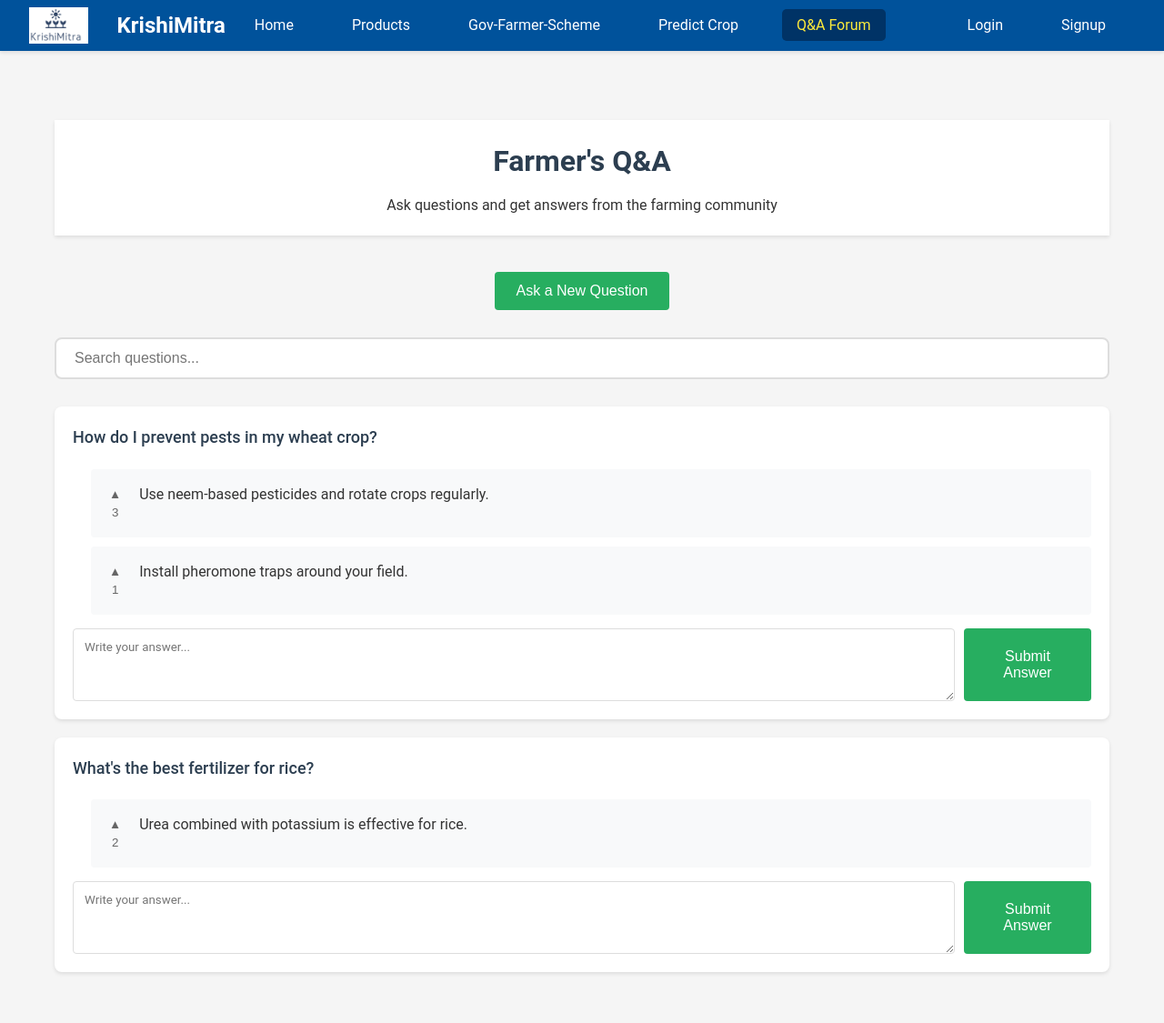
After one commit to sauravZope/KrishiMitra.github.io, a Node server app: page /qa in a window 1280 px wide. The commit adds this page. Shown: the whole page at 91% size. Run offline with Node 20, Linux system fonts and the light colour scheme; some libraries are stand-ins or nearby versions.

Commit message:
Add Q&A feature with routing, views, and styles, and a real time search functionality

```diff
--- a/app.js
+++ b/app.js
@@ -26,6 +26,7 @@ const shopRoutes = require('./routes/shop');
 const govSchemeRoutes=require("./routes/govSchemeRoutes")
 const authRoutes = require('./routes/auth');
 const GeminiApiCallRoute=require("./routes/GeminiApiCallRoute");
+const qaRoutes = require('./routes/qa');
 
 app.use(bodyParser.urlencoded({ extended: false }));
 app.use(express.static(path.join(__dirname, 'public')));
@@ -62,6 +63,7 @@ app.use('/admin', adminRoutes);
 app.use(shopRoutes);
 app.use(govSchemeRoutes);
 app.use(GeminiApiCallRoute);
+app.use('/qa', qaRoutes);
 app.use(authRoutes);
 app.use(errorController.get404);
 
--- /dev/null
+++ b/public/css/qa.css
@@ -0,0 +1,271 @@
+* {
+    margin: 0;
+    padding: 0;
+    box-sizing: border-box;
+}
+
+body {
+    font-family: 'Roboto', sans-serif;
+    line-height: 1.6;
+    color: #333;
+    background-color: #f5f5f5;
+}
+
+.container {
+    max-width: 1200px;
+    margin: 0 auto;
+    padding: 20px;
+}
+
+header {
+    text-align: center;
+    margin-bottom: 40px;
+    padding: 20px 0;
+    background-color: #fff;
+    box-shadow: 0 2px 4px rgba(0,0,0,0.1);
+}
+
+header h1 {
+    color: #2c3e50;
+    margin-bottom: 10px;
+}
+
+.search-container {
+    margin-bottom: 30px;
+    position: relative;
+}
+
+.search-input {
+    width: 100%;
+    padding: 12px 20px;
+    font-size: 16px;
+    border: 2px solid #ddd;
+    border-radius: 8px;
+    transition: border-color 0.3s;
+}
+
+.search-input:focus {
+    outline: none;
+    border-color: #27ae60;
+}
+
+.no-results {
+    text-align: center;
+    padding: 20px;
+    background-color: #fff;
+    border-radius: 8px;
+    margin-top: 20px;
+    color: #666;
+    box-shadow: 0 2px 4px rgba(0,0,0,0.1);
+}
+
+.no-results.hidden {
+    display: none;
+}
+
+.ask-question-container {
+    margin-bottom: 30px;
+    text-align: center;
+}
+
+#askQuestionBtn {
+    background-color: #27ae60;
+    color: white;
+    border: none;
+    padding: 12px 24px;
+    border-radius: 4px;
+    cursor: pointer;
+    font-size: 16px;
+    transition: background-color 0.3s;
+}
+
+#askQuestionBtn:hover {
+    background-color: #219a52;
+}
+
+.question-form-container {
+    background-color: #fff;
+    padding: 20px;
+    border-radius: 8px;
+    margin-top: 20px;
+    box-shadow: 0 2px 4px rgba(0,0,0,0.1);
+    text-align: left;
+}
+
+.question-form-container.hidden {
+    display: none;
+}
+
+.question-form-container h2 {
+    margin-bottom: 20px;
+    color: #2c3e50;
+}
+
+#questionForm {
+    display: flex;
+    flex-direction: column;
+    gap: 15px;
+}
+
+textarea {
+    width: 100%;
+    min-height: 120px;
+    padding: 12px;
+    border: 1px solid #ddd;
+    border-radius: 4px;
+    resize: vertical;
+    font-family: inherit;
+}
+
+.form-actions {
+    display: flex;
+    gap: 10px;
+    justify-content: flex-end;
+}
+
+.btn-primary {
+    background-color: #27ae60;
+    color: white;
+    border: none;
+    padding: 12px 24px;
+    border-radius: 4px;
+    cursor: pointer;
+    font-size: 16px;
+    transition: background-color 0.3s;
+}
+
+.btn-primary:hover {
+    background-color: #219a52;
+}
+
+.btn-secondary {
+    background-color: #95a5a6;
+    color: white;
+    border: none;
+    padding: 12px 24px;
+    border-radius: 4px;
+    cursor: pointer;
+    font-size: 16px;
+    transition: background-color 0.3s;
+}
+
+.btn-secondary:hover {
+    background-color: #7f8c8d;
+}
+
+.question-card {
+    background-color: #fff;
+    padding: 20px;
+    border-radius: 8px;
+    margin-bottom: 20px;
+    box-shadow: 0 2px 4px rgba(0,0,0,0.1);
+}
+
+.question-text {
+    font-size: 18px;
+    font-weight: 500;
+    margin-bottom: 15px;
+    color: #2c3e50;
+}
+
+.answers-list {
+    margin-top: 20px;
+    padding-left: 20px;
+}
+
+.answer-card {
+    background-color: #f8f9fa;
+    padding: 15px;
+    border-radius: 4px;
+    margin-bottom: 10px;
+    display: flex;
+    align-items: flex-start;
+    gap: 15px;
+}
+
+.answer-content {
+    flex-grow: 1;
+}
+
+.upvote-btn {
+    background: none;
+    border: none;
+    cursor: pointer;
+    color: #666;
+    display: flex;
+    flex-direction: column;
+    align-items: center;
+    gap: 5px;
+    padding: 5px;
+}
+
+.upvote-btn:hover {
+    color: #27ae60;
+}
+
+.upvote-count {
+    font-weight: 500;
+}
+
+.answer-form {
+    margin-top: 15px;
+    display: flex;
+    gap: 10px;
+}
+
+.answer-form textarea {
+    flex-grow: 1;
+    min-height: 80px;
+}
+
+/* Override navigation styles */
+.main-header {
+    border-radius: 0 !important;
+    background-color: #00529b !important;
+    padding: 1rem 2rem !important;
+}
+
+.main-header__brand {
+    display: flex;
+    align-items: center;
+    gap: 1rem;
+}
+
+.main-header__logo {
+    height: 40px;
+    margin-right: 1rem;
+}
+
+.main-header__title {
+    font-size: 1.5rem;
+    font-weight: bold;
+    color: white;
+    margin: 0;
+}
+
+.main-header__nav {
+    margin-left: auto;
+}
+
+@media (max-width: 768px) {
+    .container {
+        padding: 10px;
+    }
+
+    .answer-card {
+        flex-direction: column;
+        gap: 10px;
+    }
+
+    .upvote-btn {
+        flex-direction: row;
+    }
+
+    .answer-form {
+        flex-direction: column;
+    }
+
+    .form-actions {
+        flex-direction: column;
+    }
+}
--- /dev/null
+++ b/public/js/qa.js
@@ -0,0 +1,188 @@
+// Initialize data structure
+const STORAGE_KEY = 'farmerQA';
+let questions = [];
+let filteredQuestions = [];
+
+// Load initial data
+function loadData() {
+    const storedData = localStorage.getItem(STORAGE_KEY);
+    if (storedData) {
+        questions = JSON.parse(storedData);
+    } else {
+        // Seed initial data
+        questions = [
+            {
+                id: 1,
+                text: "How do I prevent pests in my wheat crop?",
+                answers: [
+                    { id: 1, text: "Use neem-based pesticides and rotate crops regularly.", upvotes: 3 },
+                    { id: 2, text: "Install pheromone traps around your field.", upvotes: 1 }
+                ]
+            },
+            {
+                id: 2,
+                text: "What's the best fertilizer for rice?",
+                answers: [
+                    { id: 1, text: "Urea combined with potassium is effective for rice.", upvotes: 2 }
+                ]
+            }
+        ];
+        saveData();
+    }
+    filteredQuestions = [...questions];
+    renderQuestions();
+}
+
+// Save data to localStorage
+function saveData() {
+    localStorage.setItem(STORAGE_KEY, JSON.stringify(questions));
+}
+
+// Generate unique ID
+function generateId() {
+    return Date.now();
+}
+
+// Add new question
+function addQuestion(text) {
+    const newQuestion = {
+        id: generateId(),
+        text: text,
+        answers: []
+    };
+    questions.unshift(newQuestion);
+    filteredQuestions = [...questions];
+    saveData();
+    renderQuestions();
+    hideQuestionForm();
+}
+
+// Add new answer
+function addAnswer(questionId, text) {
+    const question = questions.find(q => q.id === questionId);
+    if (question) {
+        const newAnswer = {
+            id: generateId(),
+            text: text,
+            upvotes: 0
+        };
+        question.answers.push(newAnswer);
+        saveData();
+        renderQuestions();
+    }
+}
+
+// Upvote answer
+function upvoteAnswer(questionId, answerId) {
+    const question = questions.find(q => q.id === questionId);
+    if (question) {
+        const answer = question.answers.find(a => a.id === answerId);
+        if (answer) {
+            answer.upvotes++;
+            saveData();
+            renderQuestions();
+        }
+    }
+}
+
+// Show question form
+function showQuestionForm() {
+    const formContainer = document.getElementById('questionFormContainer');
+    formContainer.classList.remove('hidden');
+    document.getElementById('questionText').focus();
+}
+
+// Hide question form
+function hideQuestionForm() {
+    const formContainer = document.getElementById('questionFormContainer');
+    formContainer.classList.add('hidden');
+    document.getElementById('questionForm').reset();
+}
+
+// Filter questions based on search input
+function filterQuestions(searchTerm) {
+    console.log('Filtering with term:', searchTerm); // Debug log
+    if (!searchTerm.trim()) {
+        filteredQuestions = [...questions];
+    } else {
+        const searchLower = searchTerm.toLowerCase();
+        filteredQuestions = questions.filter(question =>
+            question.text.toLowerCase().includes(searchLower)
+        );
+    }
+    console.log('Filtered questions:', filteredQuestions); // Debug log
+    renderQuestions();
+}
+
+// Render questions and answers
+function renderQuestions() {
+    const questionsList = document.getElementById('questionsList');
+    const noResultsMessage = document.getElementById('noResultsMessage');
+    questionsList.innerHTML = '';
+
+    if (filteredQuestions.length === 0) {
+        noResultsMessage.classList.remove('hidden');
+        return;
+    }
+
+    noResultsMessage.classList.add('hidden');
+
+    filteredQuestions.forEach(question => {
+        const questionCard = document.createElement('div');
+        questionCard.className = 'question-card';
+
+        // Sort answers by upvotes
+        const sortedAnswers = [...question.answers].sort((a, b) => b.upvotes - a.upvotes);
+
+        questionCard.innerHTML = `
+            <div class="question-text">${question.text}</div>
+            <div class="answers-list">
+                ${sortedAnswers.map(answer => `
+                    <div class="answer-card">
+                        <button class="upvote-btn" onclick="upvoteAnswer(${question.id}, ${answer.id})">
+                            <span>▲</span>
+                            <span class="upvote-count">${answer.upvotes}</span>
+                        </button>
+                        <div class="answer-content">${answer.text}</div>
+                    </div>
+                `).join('')}
+            </div>
+            <form class="answer-form" onsubmit="event.preventDefault(); addAnswer(${question.id}, this.querySelector('textarea').value); this.reset();">
+                <textarea placeholder="Write your answer..." required></textarea>
+                <button type="submit" class="btn-primary">Submit Answer</button>
+            </form>
+        `;
+
+        questionsList.appendChild(questionCard);
+    });
+}
+
+// Event Listeners
+document.addEventListener('DOMContentLoaded', () => {
+    loadData();
+
+    // Question form handlers
+    const askQuestionBtn = document.getElementById('askQuestionBtn');
+    const questionForm = document.getElementById('questionForm');
+    const cancelQuestionBtn = document.getElementById('cancelQuestionBtn');
+    const searchInput = document.getElementById('searchInput');
+
+    askQuestionBtn.addEventListener('click', showQuestionForm);
+    cancelQuestionBtn.addEventListener('click', hideQuestionForm);
+
+    questionForm.addEventListener('submit', (e) => {
+        e.preventDefault();
+        const questionText = document.getElementById('questionText').value;
+        addQuestion(questionText);
+    });
+
+    // Search functionality
+    if (searchInput) {
+        searchInput.addEventListener('input', (e) => {
+            console.log('Search input changed:', e.target.value); // Debug log
+            filterQuestions(e.target.value);
+        });
+    } else {
+        console.error('Search input element not found!'); // Debug log
+    }
+});
--- /dev/null
+++ b/routes/qa.js
@@ -0,0 +1,13 @@
+const express = require('express');
+const router = express.Router();
+
+// GET Q&A page
+router.get('/', (req, res) => {
+    res.render('qa', {
+        pageTitle: 'Farmer\'s Q&A',
+        path: '/qa',
+        isAuthenticated: req.session.isLoggedIn
+    });
+});
+
+module.exports = router;
--- a/views/includes/navigation.ejs
+++ b/views/includes/navigation.ejs
@@ -18,6 +18,9 @@
             </li>
             <li class="main-header__item">
                 <a class="<%= path === '/orders' ? 'active' : '' %>" href="/location-crop-predict">Predict Crop</a>
+            </li>
+            <li class="main-header__item">
+                <a class="<%= path === '/qa' ? 'active' : '' %>" href="/qa">Q&A Forum</a>
             </li>
             <% if (isAuthenticated) { %>
                 <li class="main-header__item">
@@ -61,6 +64,15 @@
         <li class="mobile-nav__item">
             <a class="<%= path === '/products' ? 'active' : '' %>" href="/products">Products</a>
         </li>
+        <li class="mobile-nav__item">
+            <a class="<%= path === '/govScheme' ? 'active' : '' %>" href="/govScheme">Gov-Farmer-Scheme</a>
+        </li>
+        <li class="mobile-nav__item">
+            <a class="<%= path === '/location-crop-predict' ? 'active' : '' %>" href="/location-crop-predict">Predict Crop</a>
+        </li>
+        <li class="mobile-nav__item">
+            <a class="<%= path === '/qa' ? 'active' : '' %>" href="/qa">Q&A Forum</a>
+        </li>
         <% if (isAuthenticated) { %>
             <li class="mobile-nav__item">
                 <a class="<%= path === '/cart' ? 'active' : '' %>" href="/cart">Cart</a>
--- /dev/null
+++ b/views/qa.ejs
@@ -0,0 +1,43 @@
+<%- include('includes/head.ejs') %>
+<link rel="stylesheet" href="/css/main.css">
+<link rel="stylesheet" href="/css/navigation.css">
+<link rel="stylesheet" href="/css/qa.css">
+</head>
+
+<body>
+    <%- include('includes/navigation.ejs') %>
+
+    <main>
+        <div class="container">
+            <header>
+                <h1>Farmer's Q&A</h1>
+                <p>Ask questions and get answers from the farming community</p>
+            </header>
+
+            <div class="ask-question-container">
+                <button id="askQuestionBtn" class="btn-primary">Ask a New Question</button>
+                <div id="questionFormContainer" class="question-form-container hidden">
+                    <h2>Ask a Question</h2>
+                    <form id="questionForm">
+                        <textarea id="questionText" placeholder="Type your question here..." required></textarea>
+                        <div class="form-actions">
+                            <button type="submit" class="btn-primary">Submit Question</button>
+                            <button type="button" id="cancelQuestionBtn" class="btn-secondary">Cancel</button>
+                        </div>
+                    </form>
+                </div>
+            </div>
+
+            <div class="search-container">
+                <input type="text" id="searchInput" placeholder="Search questions..." class="search-input">
+                <div id="noResultsMessage" class="no-results hidden">No questions found matching your search.</div>
+            </div>
+
+            <section class="questions-list" id="questionsList">
+                <!-- Questions will be dynamically inserted here -->
+            </section>
+        </div>
+    </main>
+
+    <script src="/js/qa.js"></script>
+<%- include('includes/end.ejs') %>
```
